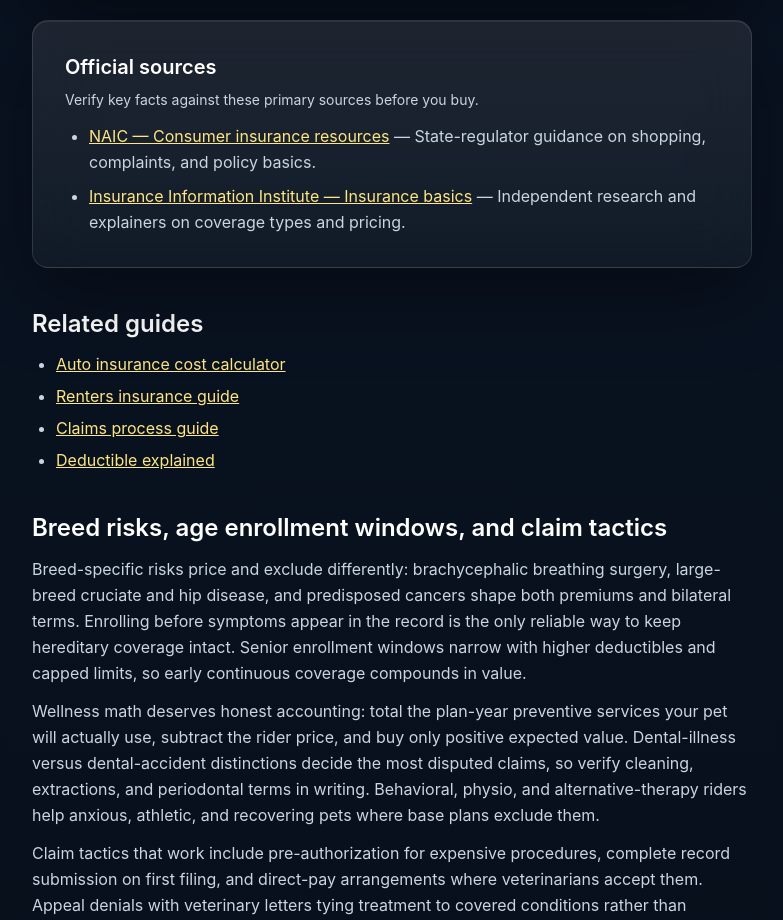
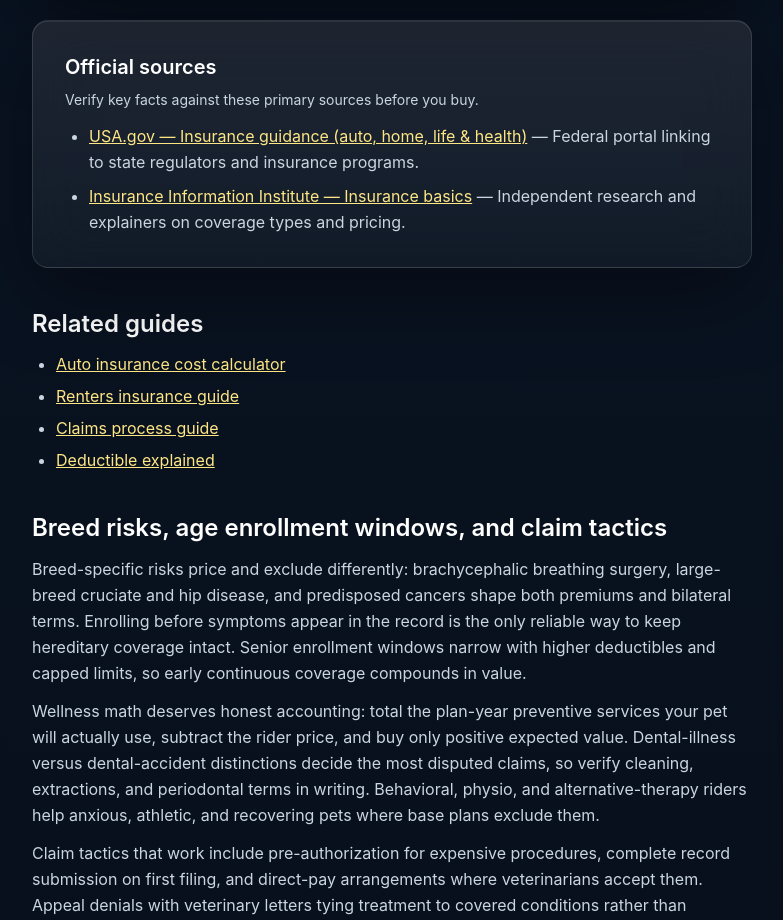
Before and after one commit to zixiangyang0-rgb/loanpay-insurance, a Next.js app: page /pet-insurance-guide in a window 1280 px wide. Shown: the part 3800-4720 px from the top of the page, without its empty margins (248-1031 px from the left). Built offline with nearby package versions, Linux system fonts and the light colour scheme.

Commit message:
fix(insurance): official-box gov variant

```diff
--- a/components/OfficialSources.tsx
+++ b/components/OfficialSources.tsx
@@ -33,9 +33,9 @@ const PRESETS: Record<Variant, { gov: SourceLink; authority: SourceLink }> = {
   },
   general: {
     gov: {
-      href: "https://www.naic.org/",
-      label: "NAIC — Consumer insurance resources",
-      blurb: "State-regulator guidance on shopping, complaints, and policy basics.",
+      href: "https://www.usa.gov/insurance",
+      label: "USA.gov — Insurance guidance (auto, home, life & health)",
+      blurb: "Federal portal linking to state regulators and insurance programs.",
     },
     authority: {
       href: "https://www.iii.org/",
```
